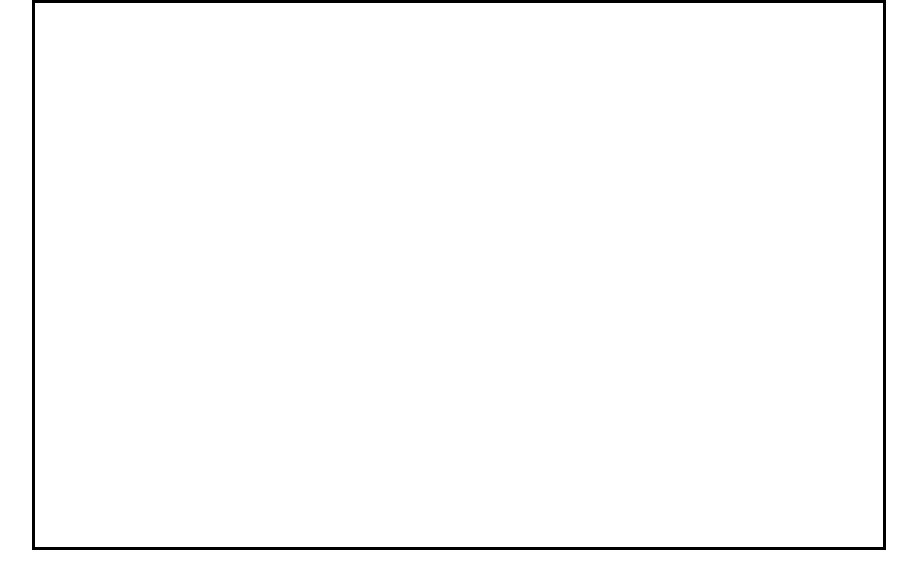
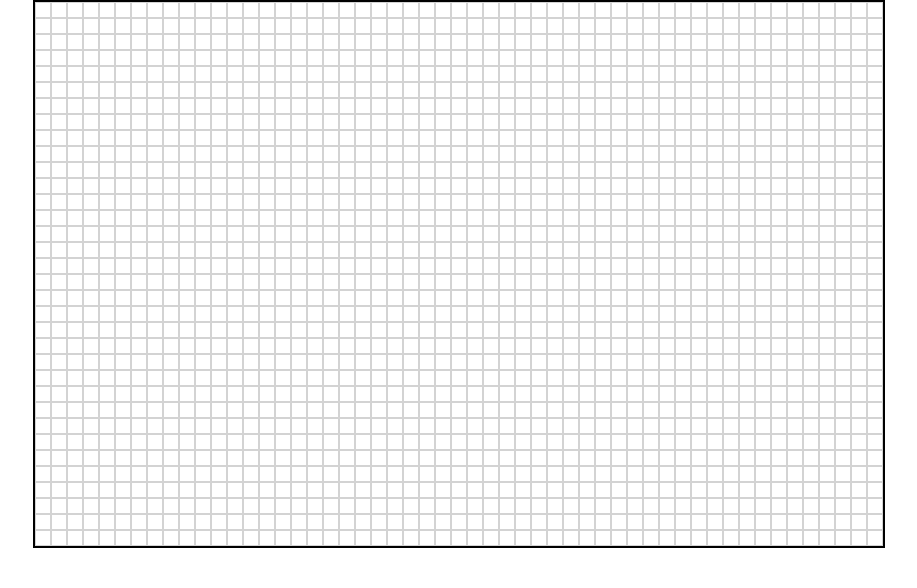
Before and after one commit to cjmedina95/odin-sketch, a plain HTML site: page index.html in a window 1280 px wide. Shown: the whole page, without its empty margins (181-1098 px from the left). Drawn offline with Linux system fonts and the light colour scheme.

Commit message:
Move styling of cells to CSS file

```diff
--- a/css/main.css
+++ b/css/main.css
@@ -8,9 +8,18 @@ main {
     justify-content: center;
 }
 
+.cell {
+    width: 14px;
+    height: 14px;
+    border-color: lightgrey;
+    border-style: solid;
+    border-width: 1px;
+}
+
 #sketchContainer {
     display: flex;
     flex-wrap: wrap;
     border-color: black;
     border-style: solid;
+    border-width: 2px;
 }
--- a/js/main.js
+++ b/js/main.js
@@ -1,8 +1,7 @@
 
 function addDiv(node) {
     const addedDiv = document.createElement("div");
-    addedDiv.style.width = "16px";
-    addedDiv.style.height = "16px";
+    addedDiv.className = "cell";
     node.appendChild(addedDiv, node);
 }
 
```
